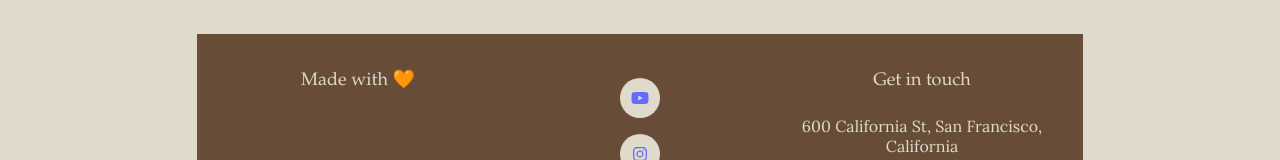
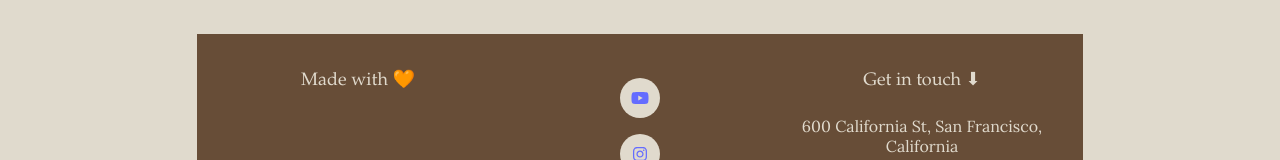
Before and after one commit to gretchenhu/BuddhaWorldGallery_v2, a React (Vite) app in the folder front/: page / in a window 1280 px wide. Shown: the part 339-499 px from the top of the page. Built offline with nearby package versions, Linux system fonts and the light colour scheme; no server answers.

Commit message:
final changes on footer

```diff
--- a/front/src/components/footer/Footer.jsx
+++ b/front/src/components/footer/Footer.jsx
@@ -1,4 +1,3 @@
-import React from "react";
 import { useEffect, useState } from "react";
 import "./footer.css";
 import { FontAwesomeIcon } from "@fortawesome/react-fontawesome";
@@ -67,7 +66,7 @@ const Footer = () => {
           </p>
         </div>
         <div className="footer-links_contact">
-          <h4>Get in touch</h4>
+          <h4>Get in touch ⬇</h4>
           <p>600 California St, San Francisco, California</p>
           <p>866-866-7866</p>
           <p>info@buddhaworldgallery.com</p>
```
